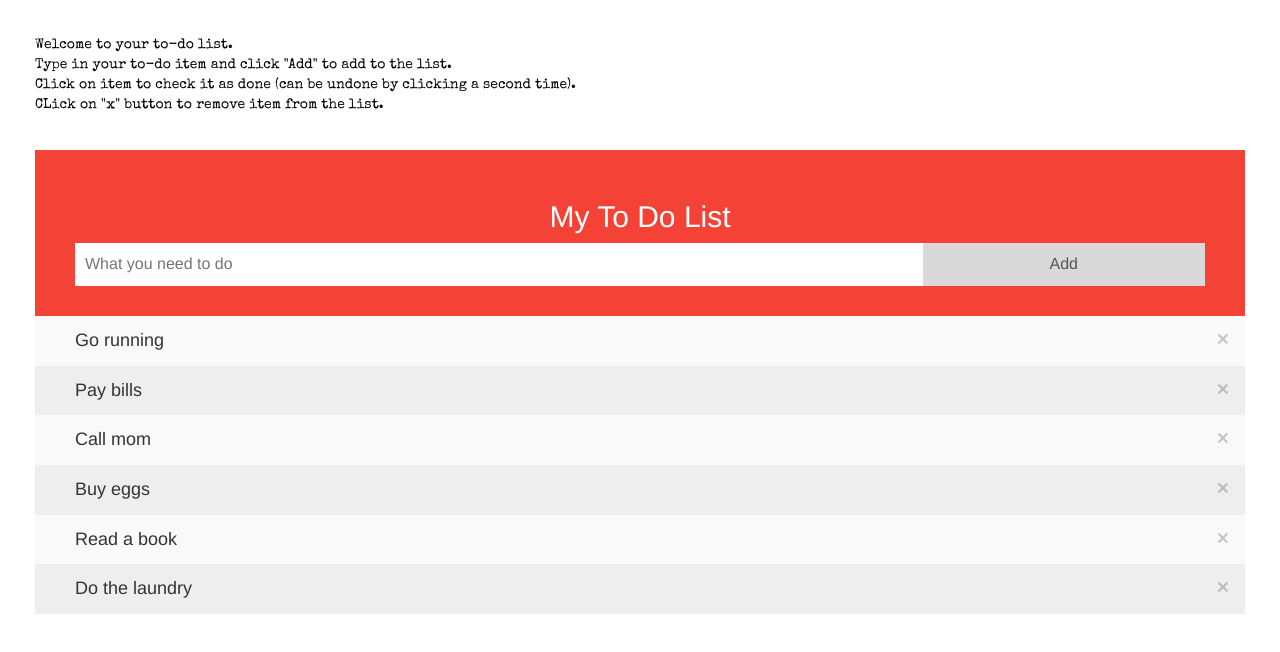
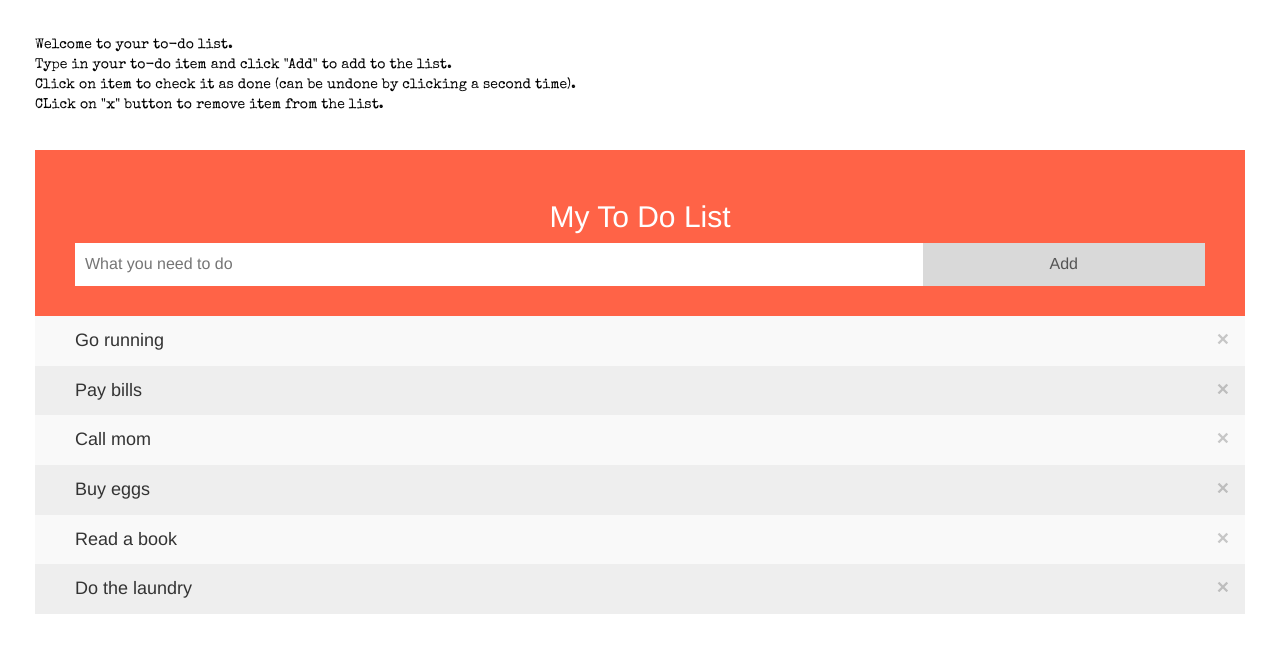
Before and after one commit to i112358/30-day-code-challenge, a plain HTML site: page day5.html in a window 1280 px wide. Drawn offline with nearby package versions, Linux system fonts and the light colour scheme.

Commit message:
change color

```diff
--- a/day5.css
+++ b/day5.css
@@ -85,7 +85,7 @@ ul li.checked::before {
 
 /* Style the header */
 .header {
-    background-color: #f44336;
+    background-color: #ff6347;
     padding: 30px 40px;
     color: white;
     text-align: center;
```
